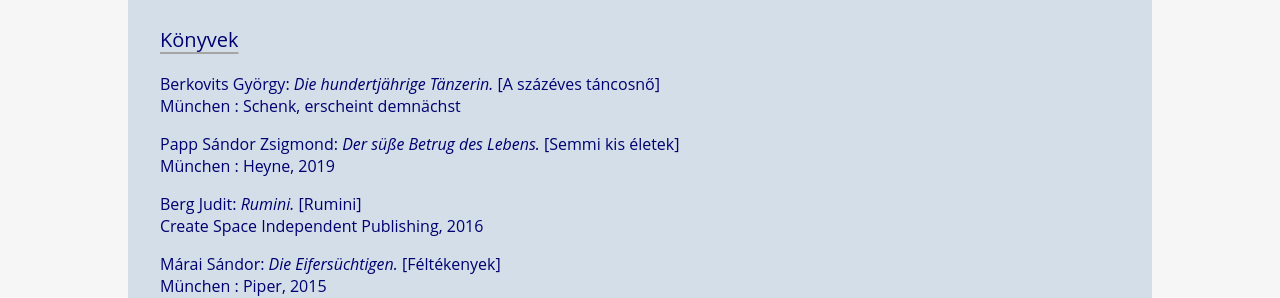
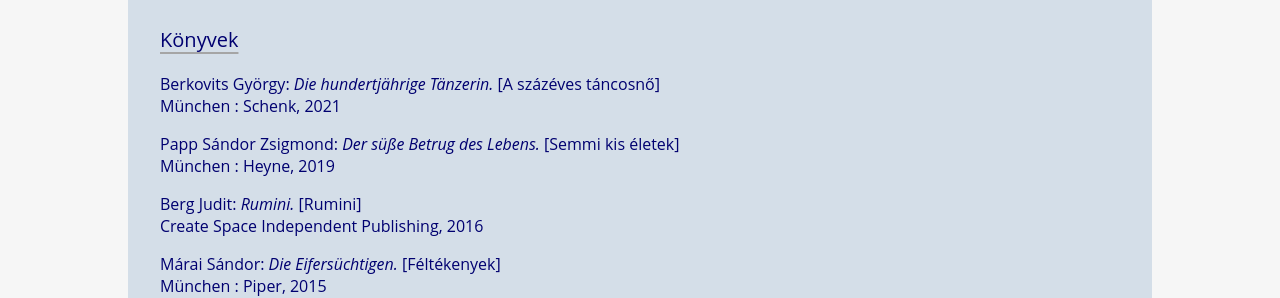
Before and after one commit to rixx/revesz.de, a Jekyll site: the page built from publikationen_ung.md, in a window 1280 px wide and 900 px high. Shown: the part 409-707 px from the top of the window. Built offline with Jekyll 4.4.1, drawn with Linux system fonts in a browser that asks for light colours.

Commit message:
Update publikationen_ung.md

```diff
--- a/publikationen_ung.md
+++ b/publikationen_ung.md
@@ -7,7 +7,7 @@
 <h1>Fordítások</h1>
 
 <h3>Könyvek</h3>
-<p>Berkovits György: <span style="font-style:italic">Die hundertjährige Tänzerin.</span> [A százéves táncosnő] <br>München : Schenk, erscheint demnächst
+<p>Berkovits György: <span style="font-style:italic">Die hundertjährige Tänzerin.</span> [A százéves táncosnő] <br>München : Schenk, 2021
 <p>Papp Sándor Zsigmond: <span style="font-style:italic">Der süße Betrug des Lebens.</span> [Semmi kis életek] <br>München : Heyne, 2019
 <p>Berg Judit: <span style="font-style:italic">Rumini.</span> [Rumini] <br>Create Space Independent Publishing, 2016
 <p>Márai Sándor: <span style="font-style:italic">Die Eifersüchtigen.</span> [Féltékenyek] <br>München : Piper, 2015
```
